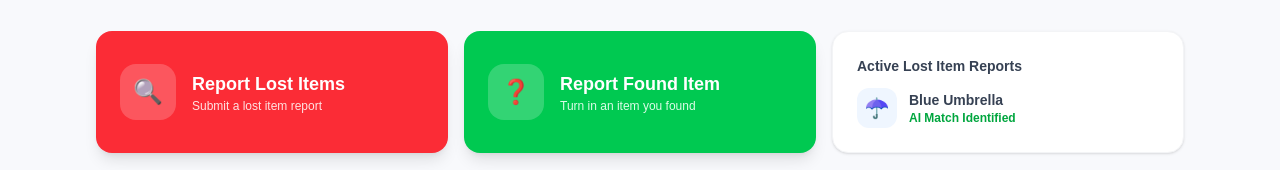
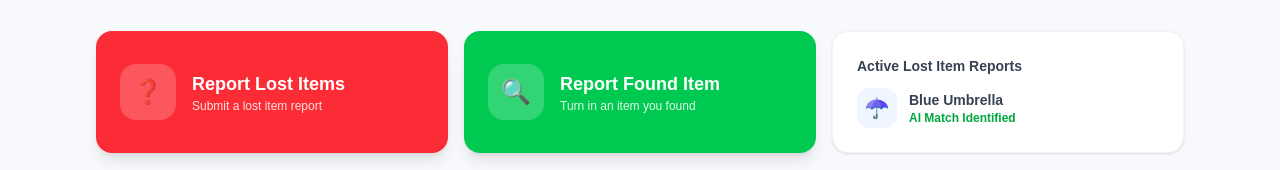
Before and after one commit to joshuabarot24-jpg/FindNest, a Next.js app in the folder findnest-web/: page /student-home in a window 1280 px wide. Shown: the part 180-350 px from the top of the page. Built offline with nearby package versions, Linux system fonts and the light colour scheme.

Commit message:
FrntEnd_StudentModule_Jul072026_Web - Finalized Student Module pages: Home, Report Lost Item, Report Found Item with all buttons functional and single page forms

```diff
--- a/findnest-web/src/app/report-found/page.tsx
+++ b/findnest-web/src/app/report-found/page.tsx
@@ -91,7 +91,7 @@ export default function ReportFoundPage() {
           <div className="bg-white rounded-3xl shadow-sm border border-gray-100 overflow-hidden">
             <div className="bg-gradient-to-r from-green-500 to-green-600 px-8 py-6">
               <div className="flex items-center gap-3">
-                <div className="w-12 h-12 bg-white/20 rounded-2xl flex items-center justify-center text-2xl">❓</div>
+                <div className="w-12 h-12 bg-white/20 rounded-2xl flex items-center justify-center text-2xl">🔍</div>
                 <div>
                   <h1 className="text-white font-black text-xl">Report Found Item</h1>
                   <p className="text-green-100 text-sm">Help reunite this item with its owner</p>
--- a/findnest-web/src/app/report-lost/page.tsx
+++ b/findnest-web/src/app/report-lost/page.tsx
@@ -88,7 +88,7 @@ export default function ReportLostPage() {
           <div className="bg-white rounded-3xl shadow-sm border border-gray-100 overflow-hidden">
             <div className="bg-gradient-to-r from-red-500 to-red-600 px-8 py-6">
               <div className="flex items-center gap-3">
-                <div className="w-12 h-12 bg-white/20 rounded-2xl flex items-center justify-center text-2xl">🔍</div>
+                <div className="w-12 h-12 bg-white/20 rounded-2xl flex items-center justify-center text-2xl">❓</div>
                 <div>
                   <h1 className="text-white font-black text-xl">Report Lost Item</h1>
                   <p className="text-red-100 text-sm">Help us help you find it faster</p>
--- a/findnest-web/src/app/student-home/page.tsx
+++ b/findnest-web/src/app/student-home/page.tsx
@@ -73,7 +73,7 @@ export default function StudentHome() {
             className="bg-red-500 hover:bg-red-600 rounded-2xl p-6 text-white transition shadow-lg hover:-translate-y-1 transform flex items-center gap-4"
           >
             <div className="w-14 h-14 bg-white/20 rounded-2xl flex items-center justify-center text-2xl">
-              🔍
+              ❓
             </div>
             <div>
               <p className="font-black text-lg">Report Lost Items</p>
@@ -86,7 +86,7 @@ export default function StudentHome() {
             className="bg-green-500 hover:bg-green-600 rounded-2xl p-6 text-white transition shadow-lg hover:-translate-y-1 transform flex items-center gap-4"
           >
             <div className="w-14 h-14 bg-white/20 rounded-2xl flex items-center justify-center text-2xl">
-              ❓
+              🔍
             </div>
             <div>
               <p className="font-black text-lg">Report Found Item</p>
```
